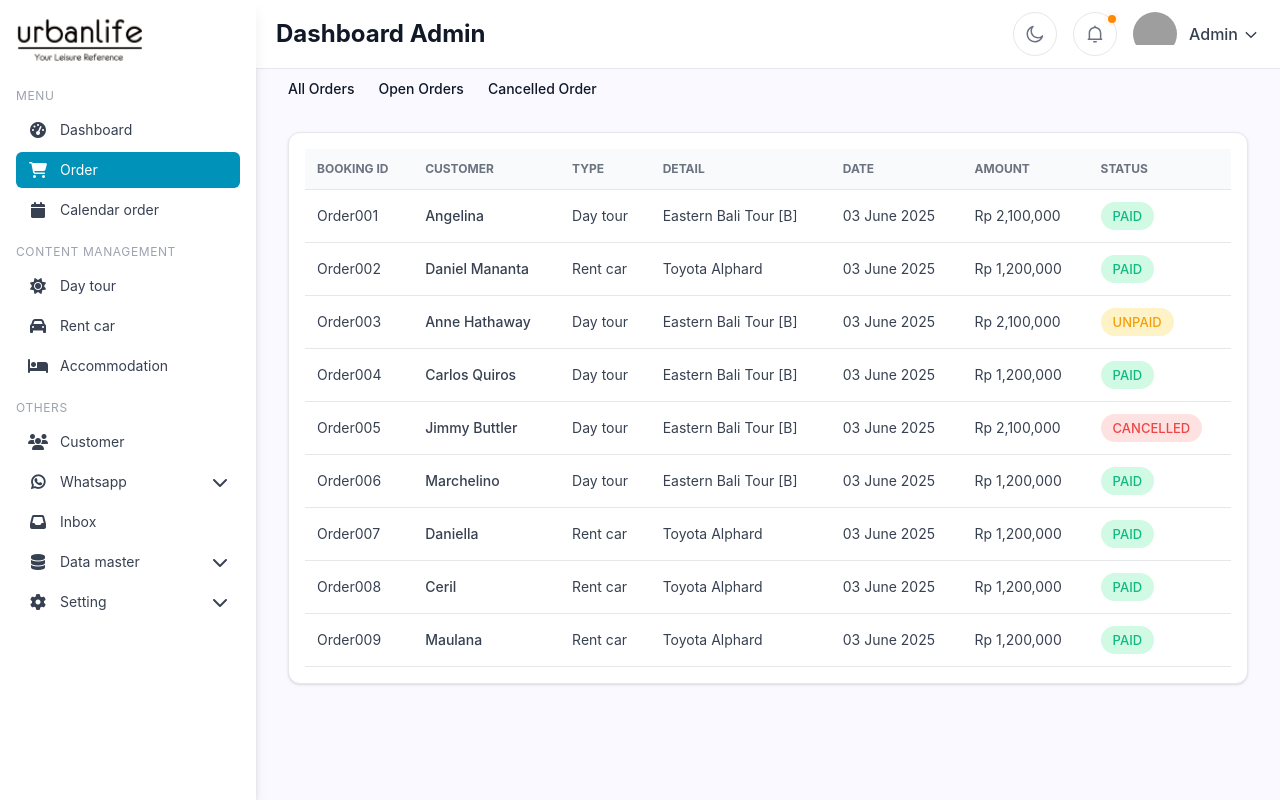
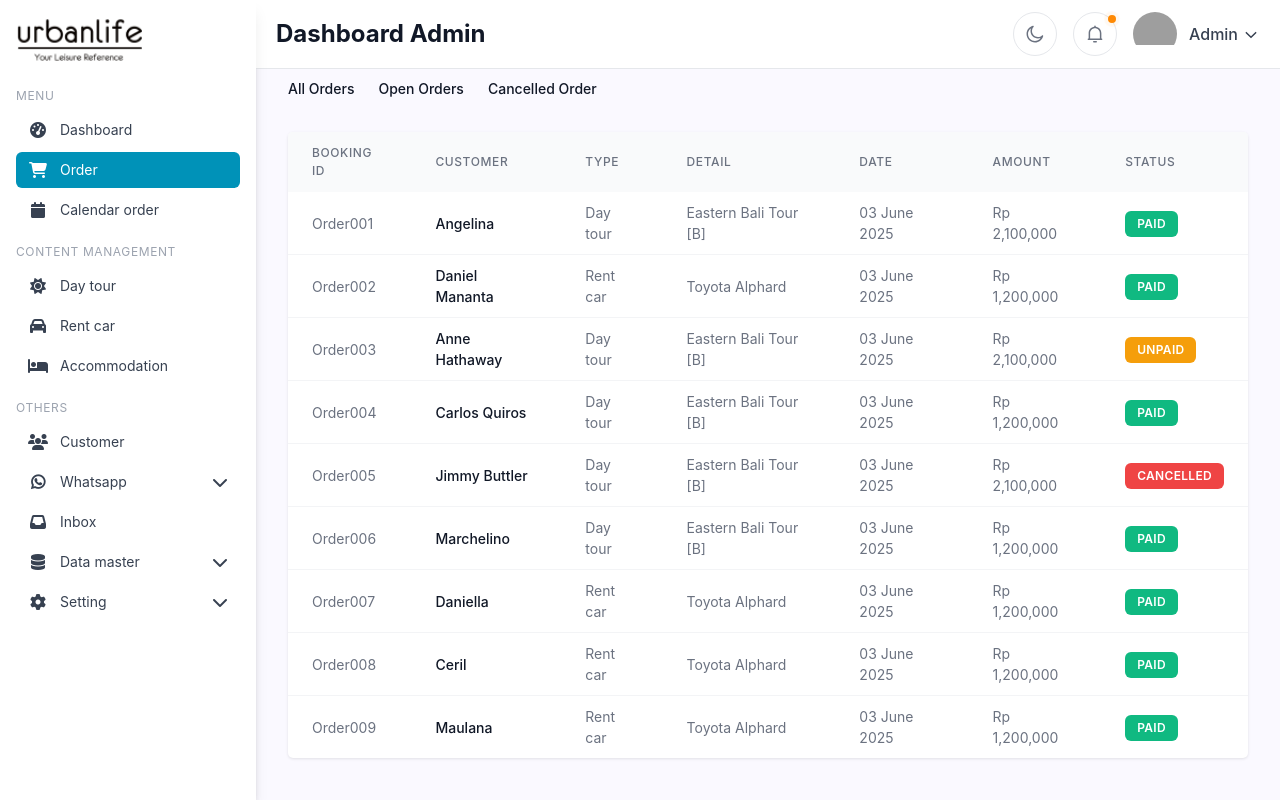
Before and after one commit to myreds12/urbanlife-frontend, a React (Vite) app in the folder urbanlife-frontend/: page /admin/order in a window 1280 px wide. Built offline with nearby package versions, Linux system fonts and the light colour scheme; grey boxes are pictures that could not be loaded.

Commit message:
admindashboard : edit Order Table

```diff
--- a/urbanlife-frontend/src/pages/AdminDashboard/Order/Order.jsx
+++ b/urbanlife-frontend/src/pages/AdminDashboard/Order/Order.jsx
@@ -87,23 +87,27 @@ const orders = [
 ];
 
 const getStatusStyle = (status) => {
-  const base = {
-    display: "inline-block",
-    padding: "4px 12px",
-    borderRadius: "9999px",
-    fontWeight: 500,
-    fontSize: "13px",
-  };
-
   switch (status) {
     case "PAID":
-      return { ...base, backgroundColor: "#d1fae5", color: "#10b981" };
+      return {
+        backgroundColor: "#10b981",
+        color: "#ffffff",
+      };
     case "UNPAID":
-      return { ...base, backgroundColor: "#fef3c7", color: "#f59e0b" };
+      return {
+        backgroundColor: "#f59e0b",
+        color: "#ffffff",
+      };
     case "CANCELLED":
-      return { ...base, backgroundColor: "#fee2e2", color: "#ef4444" };
+      return {
+        backgroundColor: "#ef4444",
+        color: "#ffffff",
+      };
     default:
-      return { ...base, backgroundColor: "#e5e7eb", color: "#6b7280" };
+      return {
+        backgroundColor: "#6b7280",
+        color: "#ffffff",
+      };
   }
 };
 
@@ -127,30 +131,154 @@ const Orders = () => {
       </div>
 
       {/* Table */}
-      <div className="bg-white rounded-xl shadow border p-4 overflow-x-auto">
-        <table className="w-full text-left border-collapse">
-          <thead className="border-b text-xs text-gray-500 uppercase">
-            <tr>
-              <th className="p-3">Booking ID</th>
-              <th className="p-3">Customer</th>
-              <th className="p-3">Type</th>
-              <th className="p-3">Detail</th>
-              <th className="p-3">Date</th>
-              <th className="p-3">Amount</th>
-              <th className="p-3">Status</th>
+      <div style={{
+        background: "#ffffff",
+        borderRadius: "5px",
+        boxShadow: "0 1px 3px rgba(0, 0, 0, 0.1)",
+        overflow: "hidden"
+      }}>
+
+        {/* Table */}
+        <div style={{ overflow: "auto" }}>
+          <table style={{ width: "100%", borderCollapse: "collapse" }}>
+            <thead>
+              <tr style={{ backgroundColor: "#f9fafb" }}>
+                <th style={{
+                  padding: "12px 24px",
+                  fontWeight: "500",
+                  color: "#6b7280",
+                  textAlign: "left",
+                  fontSize: "12px",
+                  textTransform: "uppercase",
+                  letterSpacing: "0.05em"
+                }}>
+                  Booking ID
+                </th>
+                <th style={{
+                  padding: "12px 24px",
+                  fontWeight: "500",
+                  color: "#6b7280",
+                  textAlign: "left",
+                  fontSize: "12px",
+                  textTransform: "uppercase",
+                  letterSpacing: "0.05em"
+                }}>
+                  Customer
+                </th>
+                <th style={{
+                  padding: "12px 24px",
+                  fontWeight: "500",
+                  color: "#6b7280",
+                  textAlign: "left",
+                  fontSize: "12px",
+                  textTransform: "uppercase",
+                  letterSpacing: "0.05em"
+                }}>
+                  Type
+                </th>
+                <th style={{
+                  padding: "12px 24px",
+                  fontWeight: "500",
+                  color: "#6b7280",
+                  textAlign: "left",
+                  fontSize: "12px",
+                  textTransform: "uppercase",
+                  letterSpacing: "0.05em"
+                }}>
+                  Detail
+                </th>
+                <th style={{
+                  padding: "12px 24px",
+                  fontWeight: "500",
+                  color: "#6b7280",
+                  textAlign: "left",
+                  fontSize: "12px",
+                  textTransform: "uppercase",
+                  letterSpacing: "0.05em"
+                }}>
+                  Date
+                </th>
+                <th style={{
+                  padding: "12px 24px",
+                  fontWeight: "500",
+                  color: "#6b7280",
+                  textAlign: "left",
+                  fontSize: "12px",
+                  textTransform: "uppercase",
+                  letterSpacing: "0.05em"
+                }}>
+                  Amount
+                </th>
+                <th style={{
+                  padding: "12px 24px",
+                  fontWeight: "500",
+                  color: "#6b7280",
+                  textAlign: "left",
+                  fontSize: "12px",
+                  textTransform: "uppercase",
+                  letterSpacing: "0.05em"
+                }}>
+                  Status
+                </th>
               </tr>
             </thead>
-          <tbody className="text-sm text-gray-700">
-            {orders.map((order) => (
-              <tr key={order.id} className="border-b hover:bg-gray-50">
-                <td className="p-3">{order.id}</td>
-                <td className="p-3 font-medium">{order.customer}</td>
-                <td className="p-3">{order.type}</td>
-                <td className="p-3">{order.detail}</td>
-                <td className="p-3">{order.date}</td>
-                <td className="p-3">{order.amount}</td>
-                <td className="p-3">
-                  <span style={getStatusStyle(order.status.toUpperCase())}>
+            <tbody>
+              {orders.map((order, index) => (
+                <tr key={order.id} style={{
+                  borderBottom: index < orders.length - 1 ? "1px solid #f3f4f6" : "none",
+                  transition: "background-color 0.2s ease"
+                }}>
+                  <td style={{
+                    padding: "10px 24px",
+                    color: "#6b7280",
+                    fontSize: "14px"
+                  }}>
+                    {order.id}
+                  </td>
+                  <td style={{ padding: "10px 24px" }}>
+                    <div style={{ color: "#111827", fontSize: "14px", fontWeight: "500" }}>
+                      {order.customer}
+                    </div>
+                  </td>
+                  <td style={{
+                    padding: "10px 24px",
+                    color: "#6b7280",
+                    fontSize: "14px"
+                  }}>
+                    {order.type}
+                  </td>
+                  <td style={{
+                    padding: "10px 24px",
+                    color: "#6b7280",
+                    fontSize: "14px"
+                  }}>
+                    {order.detail}
+                  </td>
+                  <td style={{
+                    padding: "10px 24px",
+                    color: "#6b7280",
+                    fontSize: "14px"
+                  }}>
+                    {order.date}
+                  </td>
+                  <td style={{
+                    padding: "10px 24px",
+                    color: "#6b7280",
+                    fontSize: "14px"
+                  }}>
+                    {order.amount}
+                  </td>
+                  <td style={{ padding: "10px 24px" }}>
+                    <span style={{
+                      display: "inline-block",
+                      padding: "4px 12px",
+                      borderRadius: "6px",
+                      fontWeight: "600",
+                      fontSize: "12px",
+                      textTransform: "uppercase",
+                      letterSpacing: "0.025em",
+                      ...getStatusStyle(order.status),
+                    }}>
                       {order.status}
                     </span>
                   </td>
@@ -158,6 +286,7 @@ const Orders = () => {
               ))}
             </tbody>
           </table>
+        </div>
       </div>
 
       {/* Sidebar (suggest to extract as component) */}
```
Lines whose indentation alone changed are shown as unchanged.
